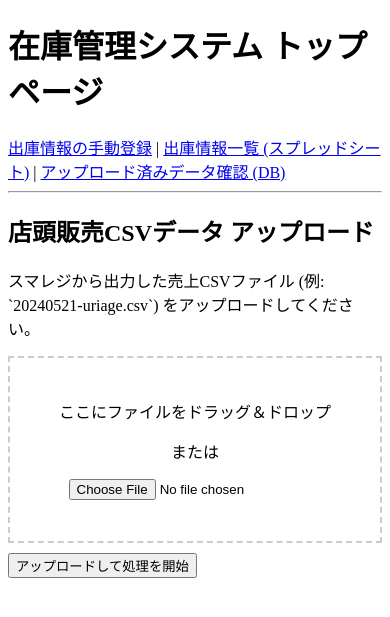
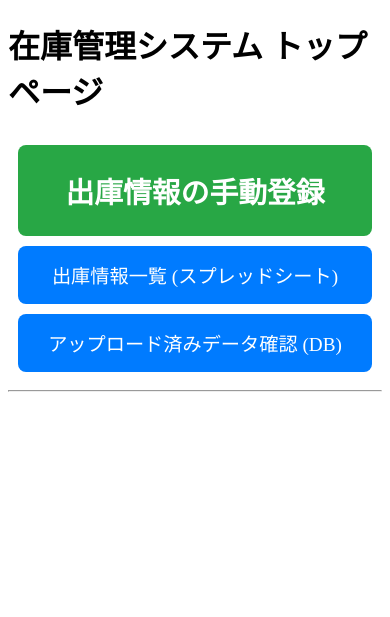
Before and after one commit to mizutani-dash/inventory-pbl-git, a Flask app: page / in a window 390 px wide. Shown: the top 617 px of the page. Run offline with Flask 3, Linux system fonts and the light colour scheme.

Commit message:
第一段階レスポンシブ対応

```diff
--- /dev/null
+++ b/static/style.css
@@ -0,0 +1,93 @@
+#drop-zone {
+    border: 2px dashed #007bff;
+    background-color: #f8f9fa;
+    transition: background-color 0.2s, border-color 0.2s;
+}
+
+#drop-zone.dragover {
+    background-color: #e9ecef;
+    border-color: #0056b3;
+}
+
+#message .alert-success {
+    color: #0f5132;
+    background-color: #d1e7dd;
+    border-color: #badbcc;
+}
+
+#message .alert-danger {
+    color: #842029;
+    background-color: #f8d7da;
+    border-color: #f5c2c7;
+}
+
+/* static/style.css */
+
+/* デフォルト（PC・タブレット） */
+#csv-upload-section {
+    padding: 1rem;
+    background-color: #f9f9f9;
+}
+
+/* スマホ画面では非表示 */
+@media screen and (max-width: 768px) {
+    #csv-upload-section {
+        display: none;
+    }
+}
+
+/* PC表示（768px以上）ではリンクを横並び＋区切り線表示 */
+@media screen and (min-width: 769px) {
+    #main-nav a {
+        display: inline;
+        text-decoration: none;
+        margin: 0 8px;
+    }
+
+    #main-nav a::after {
+        content: "|";
+        margin-left: 8px;
+        color: #999;
+    }
+
+    /* 最後のリンクには区切り線を表示しない */
+    #main-nav a:last-child::after {
+        content: "";
+    }
+}
+
+@media screen and (max-width: 768px) {
+    #main-nav {
+        display: flex;
+        flex-direction: column;
+        gap: 10px;
+        padding: 10px;
+    }
+
+    #main-nav a {
+        display: block;
+        padding: 15px;
+        background-color: #007bff;
+        color: white;
+        text-decoration: none;
+        border-radius: 8px;
+        font-size: 1.2rem;
+        text-align: center;
+    }
+
+    #main-nav a:hover {
+        background-color: #0056b3;
+    }
+
+    /* ✅ この部分が "main-button" のサイズ強調 */
+    #main-nav a.main-button {
+        font-size: 1.8rem;
+        font-weight: bold;
+        padding: 25px;
+        background-color: #28a745;  /* 緑に変更したい場合など */
+    }
+
+    #main-nav a.main-button:hover {
+        background-color: #1e7e34;
+    }
+}
--- a/templates/index.html
+++ b/templates/index.html
@@ -4,23 +4,21 @@
     <meta charset="UTF-8">
     <meta name="viewport" content="width=device-width, initial-scale=1.0">
     <title>在庫管理システム</title>
+    <link rel="stylesheet" href="{{ url_for('static', filename='style.css') }}">
 </head>
 <body>
 
     <div>
         <h1>在庫管理システム トップページ</h1>
 
-        <nav>
-            <a href="{{ url_for('register') }}">出庫情報の手動登録</a>
-            |
-            <a href="{{ url_for('list_data') }}">出庫情報一覧 (スプレッドシート)</a>
-            |
-            <a href="{{ url_for('show_data') }}">アップロード済みデータ確認 (DB)</a>
-        </nav>
+    <nav id="main-nav">
+    <a href="{{ url_for('register') }}" class="main-button">出庫情報の手動登録</a>
+    <a href="{{ url_for('list_data') }}">出庫情報一覧 (スプレッドシート)</a>
+    <a href="{{ url_for('show_data') }}">アップロード済みデータ確認 (DB)</a>
+    </nav>
 
         <hr>
-
-        <div>
+        <div id="csv-upload-section">
             <h2>店頭販売CSVデータ アップロード</h2>
             <p>スマレジから出力した売上CSVファイル (例: `20240521-uriage.csv`) をアップロードしてください。</p>
 
```
Also changed, not shown: static/css/style.css (deleted, +0 -22 lines).
